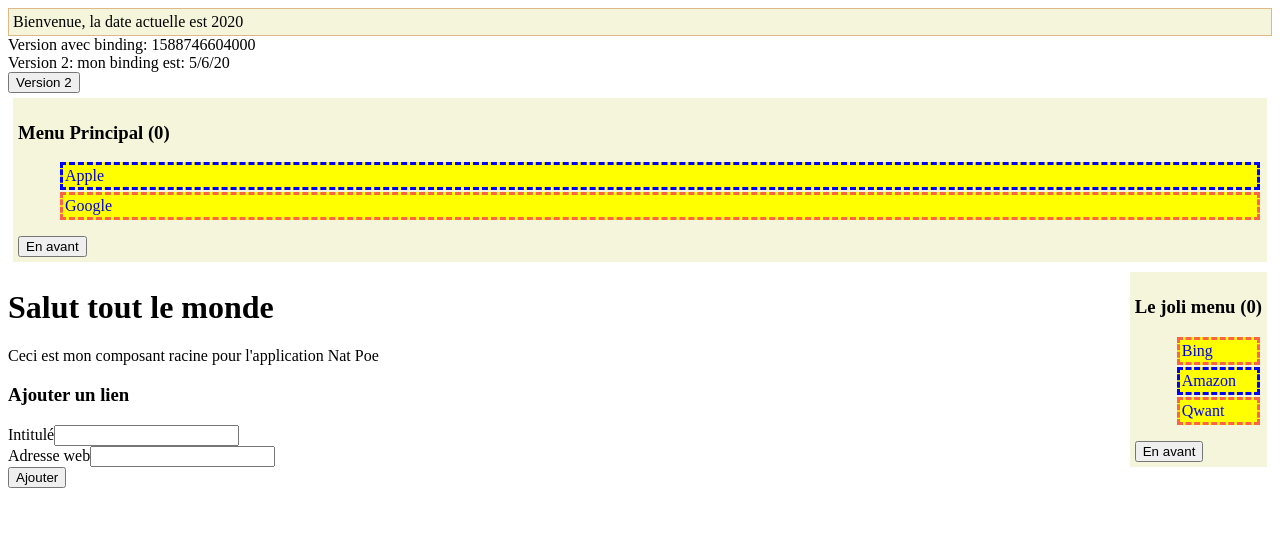
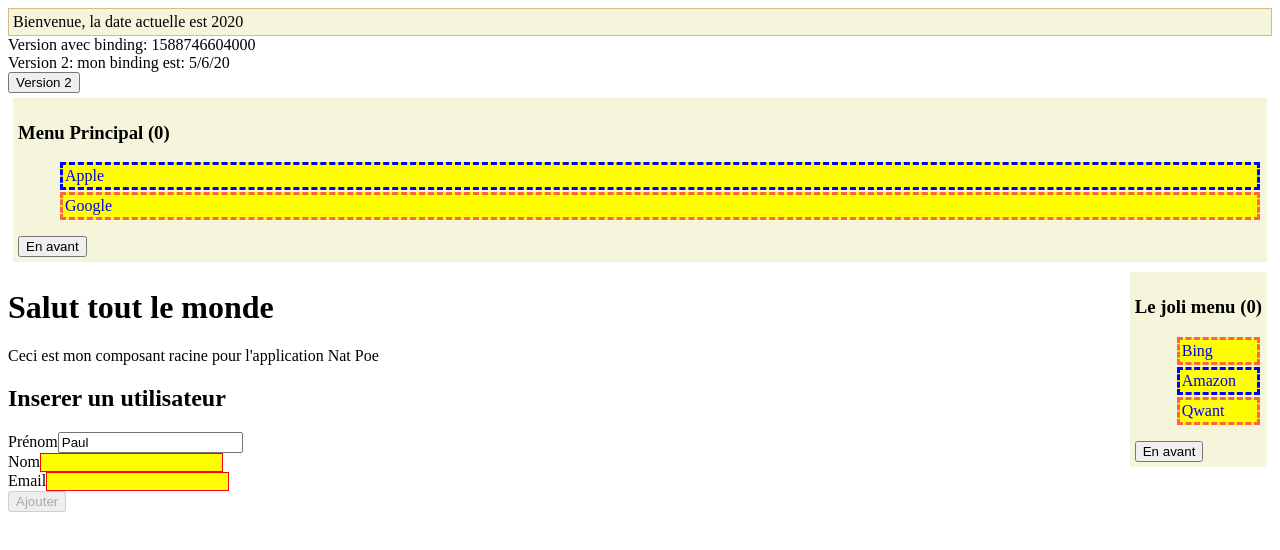
Before and after one commit to actifred/ns-poe-app, an Angular app: page / in a window 1280 px wide. Shown: the top 550 px of the page. Built offline with nearby package versions, Linux system fonts and the light colour scheme.

Commit message:
Formulaire model driven

```diff
--- a/src/app/app.component.html
+++ b/src/app/app.component.html
@@ -5,8 +5,8 @@
 <div class="content">
 <h1>Salut tout le monde</h1>
 <p>Ceci est mon composant racine pour l'application {{ titre }}</p>
+<nat-form-user></nat-form-user>
 
-
-<nat-form-lien (ajouteLien)="addLinkToMenu($event)"></nat-form-lien>
+<nat-form-lien *ngIf="false" (ajouteLien)="addLinkToMenu($event)"></nat-form-lien>
 
 </div>
--- /dev/null
+++ b/src/app/form-user/form-user.component.css
@@ -0,0 +1,4 @@
+input.ng-invalid {
+    border: 1px solid red;
+    background-color: yellow;
+}
--- /dev/null
+++ b/src/app/form-user/form-user.component.html
@@ -0,0 +1,15 @@
+<h2>Inserer un utilisateur</h2>
+
+<form
+    [formGroup]="formulaire"
+    (ngSubmit) = "traiteFormulaire(formulaire.value)"
+    *ngIf="formulaire"
+    >
+    <label for="prenom">Prénom</label>
+    <input type="text" name="prenom" formControlName="prenom"><br/>
+    <label for="nom">Nom</label>
+    <input type="text" name="nom" formControlName="nom"><br/>
+    <label for="email">Email</label>
+    <input type="text" name="email" formControlName="email"><br/>
+    <button type="submit" [disabled]="!formulaire.valid">Ajouter</button>
+</form>
--- /dev/null
+++ b/src/app/form-user/form-user.component.ts
@@ -0,0 +1,33 @@
+import { Component, OnInit } from '@angular/core';
+import { FormGroup, FormControl, Validators } from '@angular/forms';
+
+const EMAIL_REGEXP = '^([a-zA-Z0-9_\\-\\.]+)@google\\.fr$';
+
+@Component({
+  selector: 'nat-form-user',
+  templateUrl: './form-user.component.html',
+  styleUrls: ['./form-user.component.css']
+})
+export class FormUserComponent implements OnInit {
+  public formulaire: FormGroup;
+
+  constructor() { }
+
+  ngOnInit(): void {
+    this.formulaire = new FormGroup({
+      prenom: new FormControl('Paul'),
+      nom: new FormControl('', Validators.required),
+      email: new FormControl(
+        '',
+        Validators.compose([
+          Validators.pattern(EMAIL_REGEXP),
+          Validators.required
+        ]))
+    });
+  }
+
+  public traiteFormulaire(valeur) {
+    console.log('Formulaire soumis', valeur);
+  }
+
+}
```
Also changed, not shown: src/app/app.module.ts (+5 -2 lines), 1 other file (tests, documents, lock files or other folders).
